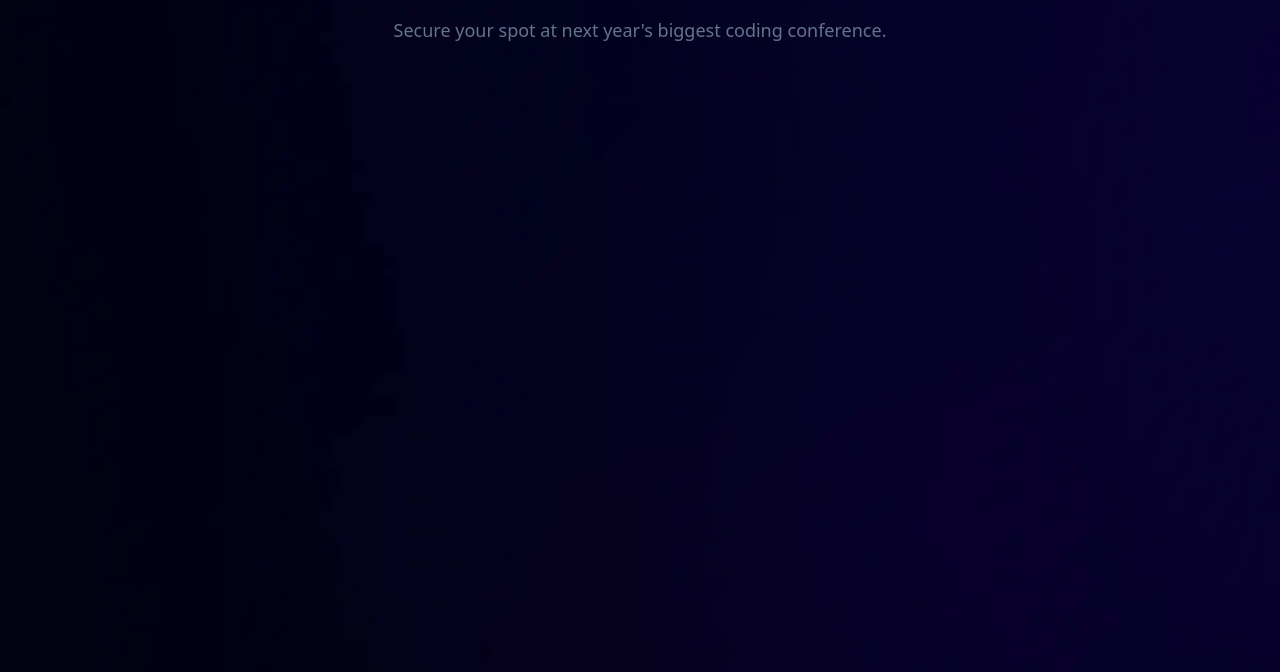
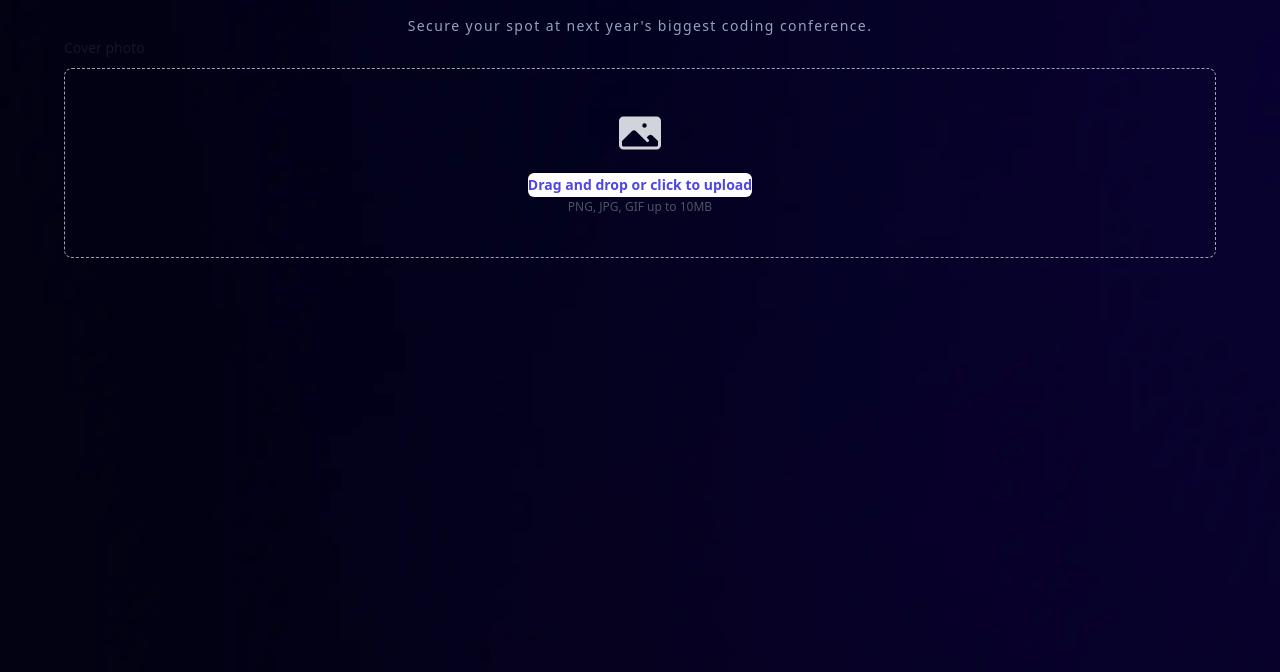
Before and after one commit to SarahDomson/Ticket-Gen, a website: page src/index.html in a window 1280 px wide. Shown: the part 128-800 px from the top of the page. Drawn offline with Linux system fonts and the light colour scheme; a web font is replaced by a local one.

Commit message:
Create drag and drop

```diff
--- a/src/index.html
+++ b/src/index.html
@@ -18,7 +18,31 @@
         <section class="text-center">
           <h2 class="text-white text-3xl font-semi-bold capitalize tracking-widest pt-5">your journey to coding<h2>
           <p class="text-white text-3xl font-semi-bold pb-5">conf 2025 starts here!</p>
-          <p class="text-slate-500 text-lg">Secure your spot at next year's biggest coding conference.</p>
+          <p class="text-slate-400 text-sm tracking-widest">Secure your spot at next year's biggest coding conference.</p>
+        </section>
+
+        <section>
+          <form>
+
+            <div class="col-span-full">
+              <label for="cover-photo" class="block text-sm/6 font-medium text-gray-900">Cover photo</label>
+              <div class="mt-2 flex justify-center rounded-lg border border-dashed border-gray-400 px-6 py-10">
+                <div class="text-center">
+                  <svg class="mx-auto size-12 text-gray-300" viewBox="0 0 24 24" fill="currentColor" aria-hidden="true" data-slot="icon">
+                    <path fill-rule="evenodd" d="M1.5 6a2.25 2.25 0 0 1 2.25-2.25h16.5A2.25 2.25 0 0 1 22.5 6v12a2.25 2.25 0 0 1-2.25 2.25H3.75A2.25 2.25 0 0 1 1.5 18V6ZM3 16.06V18c0 .414.336.75.75.75h16.5A.75.75 0 0 0 21 18v-1.94l-2.69-2.689a1.5 1.5 0 0 0-2.12 0l-.88.879.97.97a.75.75 0 1 1-1.06 1.06l-5.16-5.159a1.5 1.5 0 0 0-2.12 0L3 16.061Zm10.125-7.81a1.125 1.125 0 1 1 2.25 0 1.125 1.125 0 0 1-2.25 0Z" clip-rule="evenodd" />
+                  </svg>
+                  <div class="mt-4 flex text-sm/6 text-gray-600">
+                    <label for="file-upload" class="relative cursor-pointer rounded-md bg-white font-semibold text-indigo-600 focus-within:outline-none focus-within:ring-2 focus-within:ring-indigo-600 focus-within:ring-offset-2 hover:text-indigo-500">
+                      <span>Drag and drop or click to upload</span>
+                      <input id="file-upload" name="file-upload" type="file" class="sr-only">
+                    </label>
+                  </div>
+                  <p class="text-xs/5 text-gray-600">PNG, JPG, GIF up to 10MB</p>
+                </div>
+              </div>
+            </div>
+
+          </form>
         </section>
 
       </main>
```
Also changed, not shown: src/output.css.
